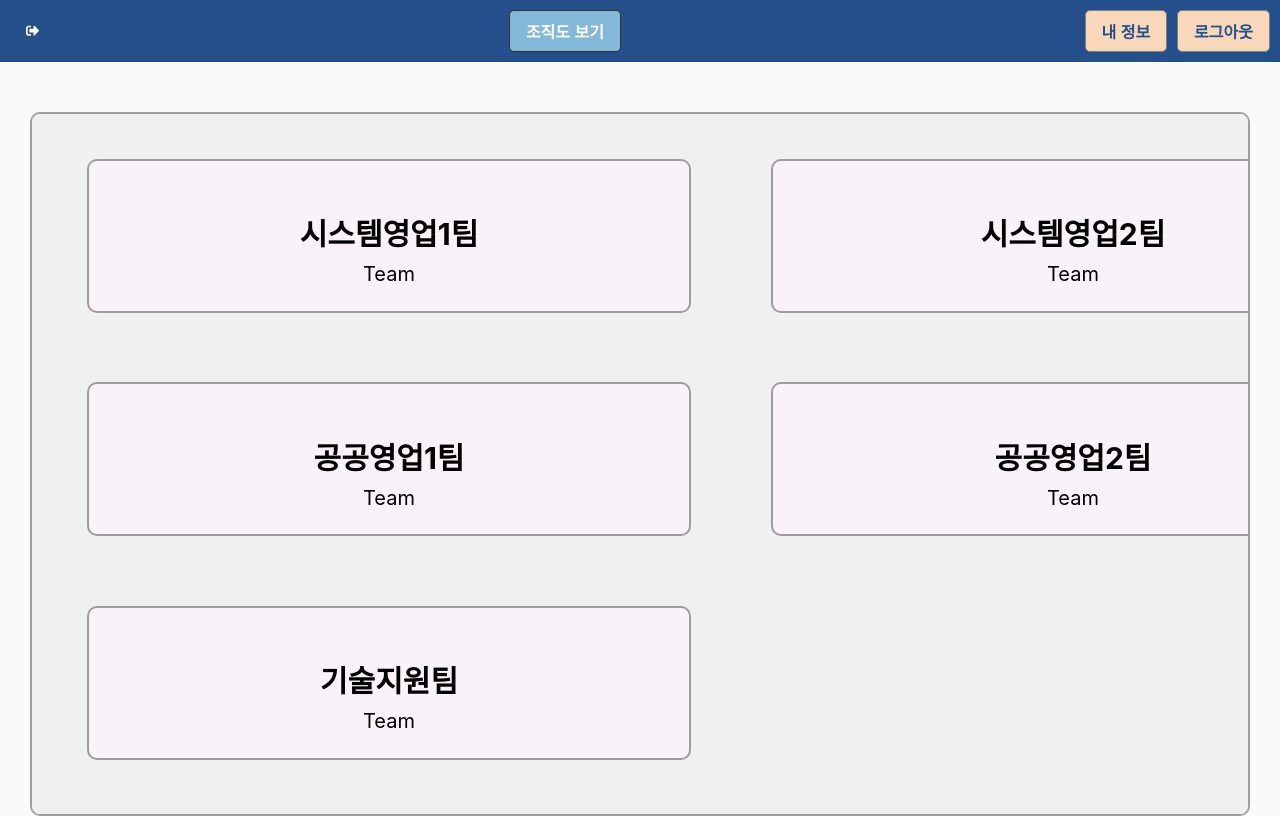
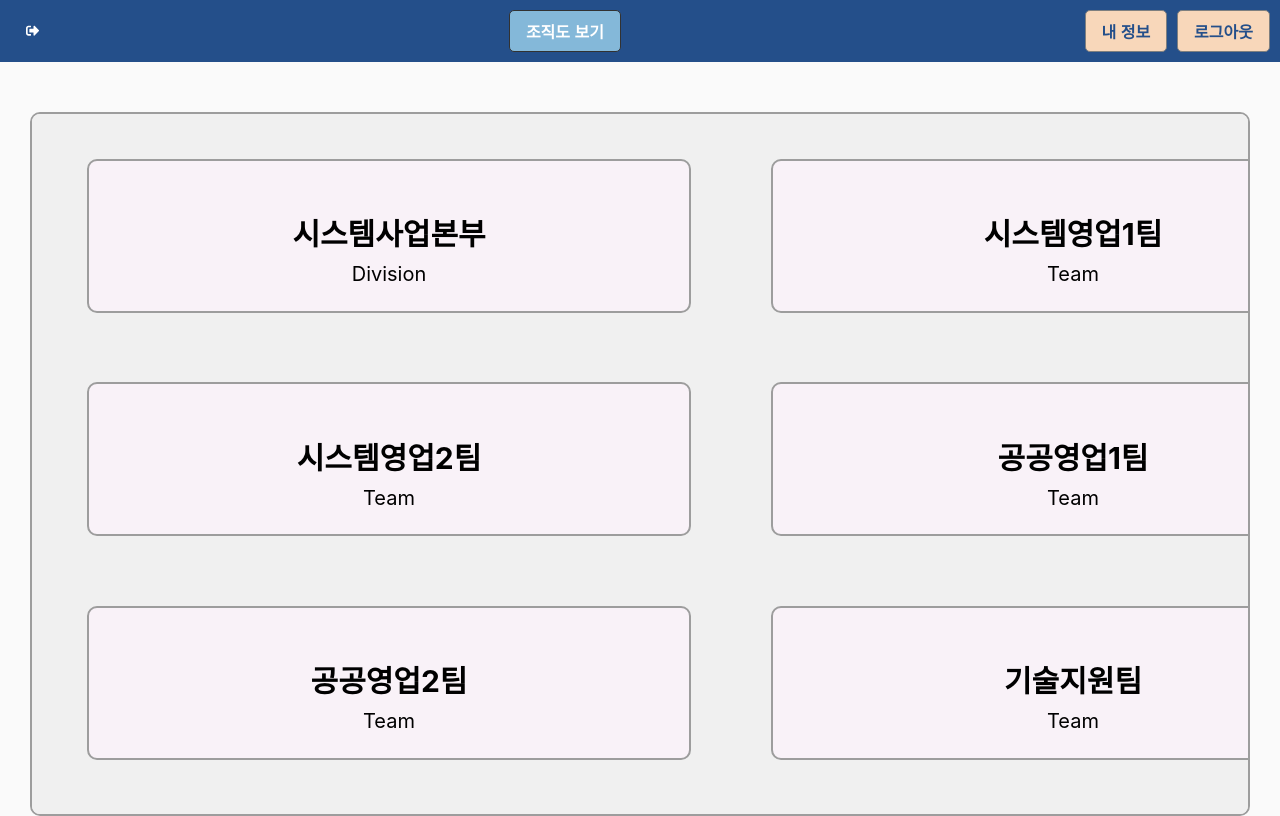
Before and after one commit to CSID-DGU/2024-1-SCS4031-01-sososo-3, a React (Create React App) app in the folder frontend/: page /division in a window 1280 px wide. Built offline with nearby package versions, Linux system fonts and the light colour scheme.

Commit message:
[KMS]fix_조직도

```diff
--- a/frontend/src/pages/division/Division.js
+++ b/frontend/src/pages/division/Division.js
@@ -5,11 +5,12 @@ import '../../App.css';
 const Division = () => {
     const fakedivisionMembers = [
         // 임시 DB
-        { id: 1, name: '시스템영업1팀', position: 'Team'},
-        { id: 2, name: '시스템영업2팀', position: 'Team' },
-        { id: 3, name: '공공영업1팀', position: 'Team' },
-        { id: 4, name: '공공영업2팀', position: 'Team' },
-        { id: 5, name: '기술지원팀', position: 'Team' }
+        { id: 1, name: '시스템사업본부', position: 'Division'},
+        { id: 2, name: '시스템영업1팀', position: 'Team'},
+        { id: 3, name: '시스템영업2팀', position: 'Team' },
+        { id: 4, name: '공공영업1팀', position: 'Team' },
+        { id: 5, name: '공공영업2팀', position: 'Team' },
+        { id: 6, name: '기술지원팀', position: 'Team' }
     ];
 
     // id를 기준으로 오름차순 정렬
```
